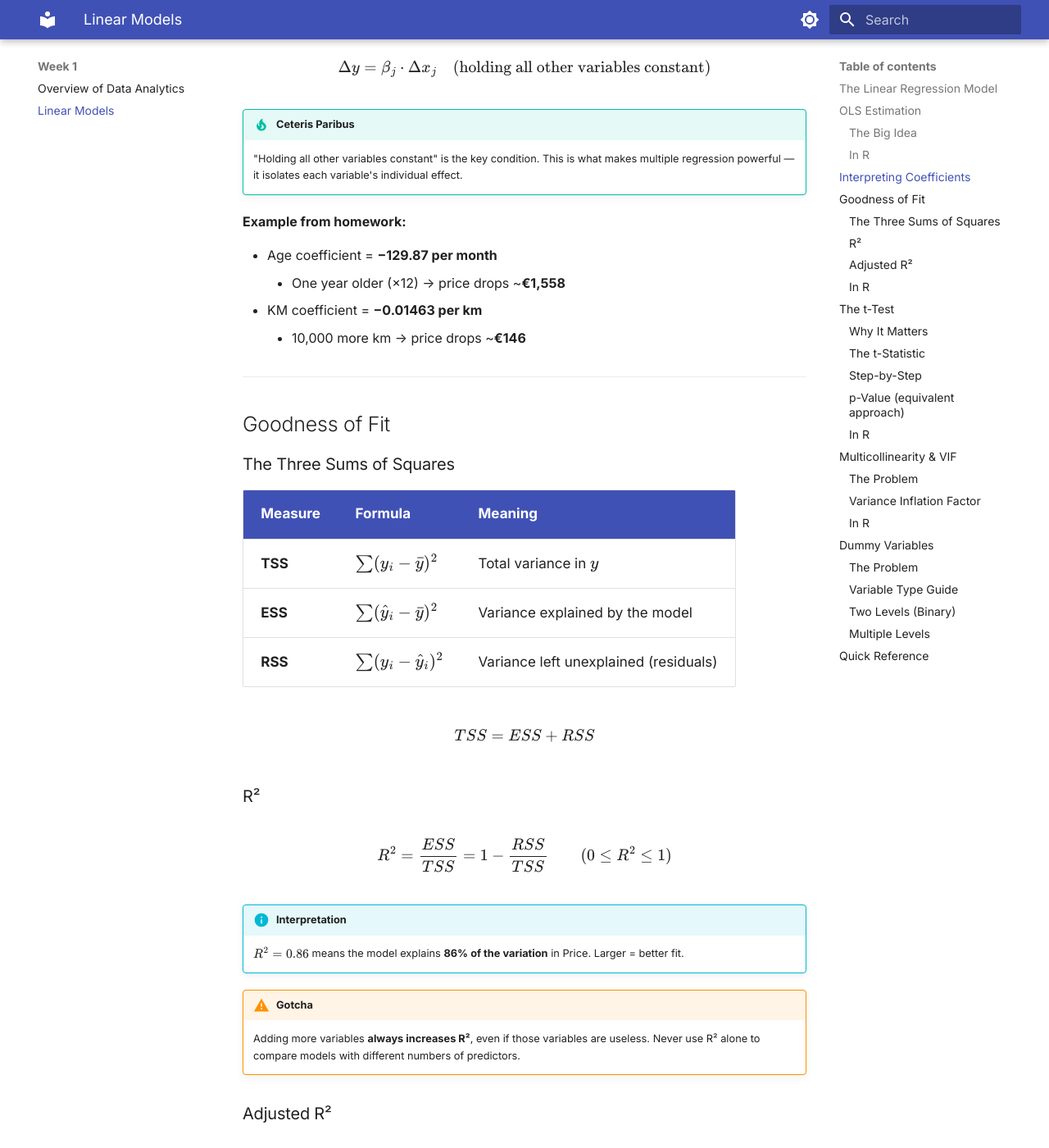
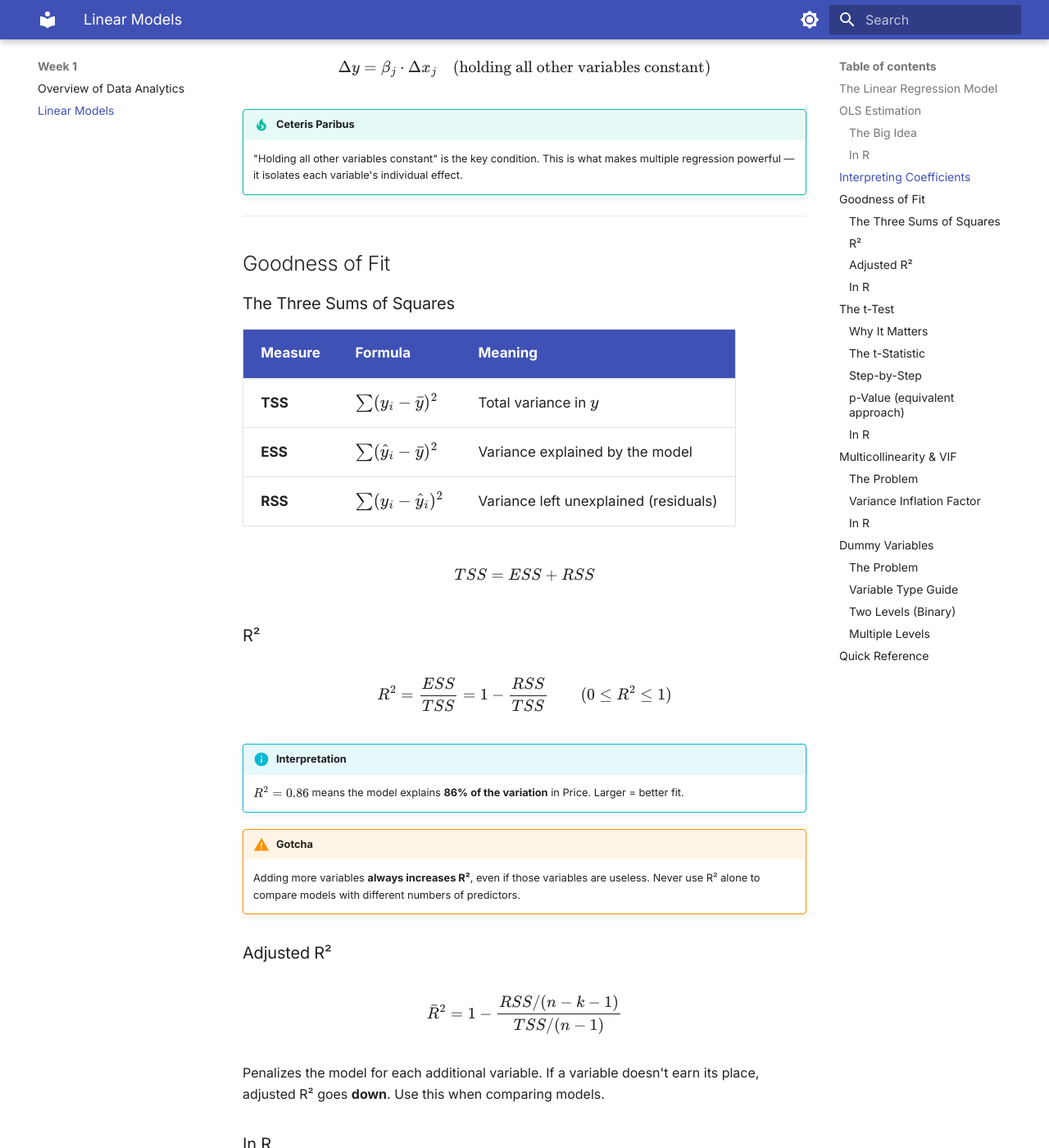
Before and after one commit to SydneyLeiher/mgt6203-notes, an MkDocs documentation site: the page built from docs/weeks/week01-linear-models.md, in a window 1280 px wide and 1400 px high, scrolled down 1573 px. Shown: the whole window at 82% size. Built offline with MkDocs 1.6.1 and Material for MkDocs 9.7.7, drawn with Linux system fonts in a browser that asks for light colours; some of the changed text lies outside the part shown.

Commit message:
Clean up example and results in linear models
Removed example coefficients and homework results to streamline content.

````diff
--- a/docs/weeks/week01-linear-models.md
+++ b/docs/weeks/week01-linear-models.md
@@ -50,13 +50,6 @@
 !!! tip "Ceteris Paribus"
     "Holding all other variables constant" is the key condition. This is what makes multiple regression powerful — it isolates each variable's individual effect.
 
-**Example from homework:**
-
-- Age coefficient = **−129.87 per month**
-    - One year older (×12) → price drops ~**€1,558**
-- KM coefficient = **−0.01463 per km**
-    - 10,000 more km → price drops ~**€146**
-
 ---
 
 ## Goodness of Fit
@@ -86,15 +79,6 @@
 $$\bar{R}^2 = 1 - \frac{RSS/(n-k-1)}{TSS/(n-1)}$$
 
 Penalizes the model for each additional variable. If a variable doesn't earn its place, adjusted R² goes **down**. Use this when comparing models.
-
-**Homework result:**
-
-| Model | R² | Adjusted R² |
-|---|---|---|
-| Full (9 variables) | 0.86487 | 0.86390 |
-| Reduced (6 variables) | 0.86485 | **0.86420** ✓ |
-
-The reduced model wins on adjusted R² → simpler and better.
 
 ### In R
 
@@ -171,8 +155,6 @@
 | 5–10 | Moderate concern |
 | > 10 | Serious problem — consider removing a variable |
 
-**Homework result:** All VIFs < 2.1 → no multicollinearity concern.
-
 ### In R
 
 ```r
````
